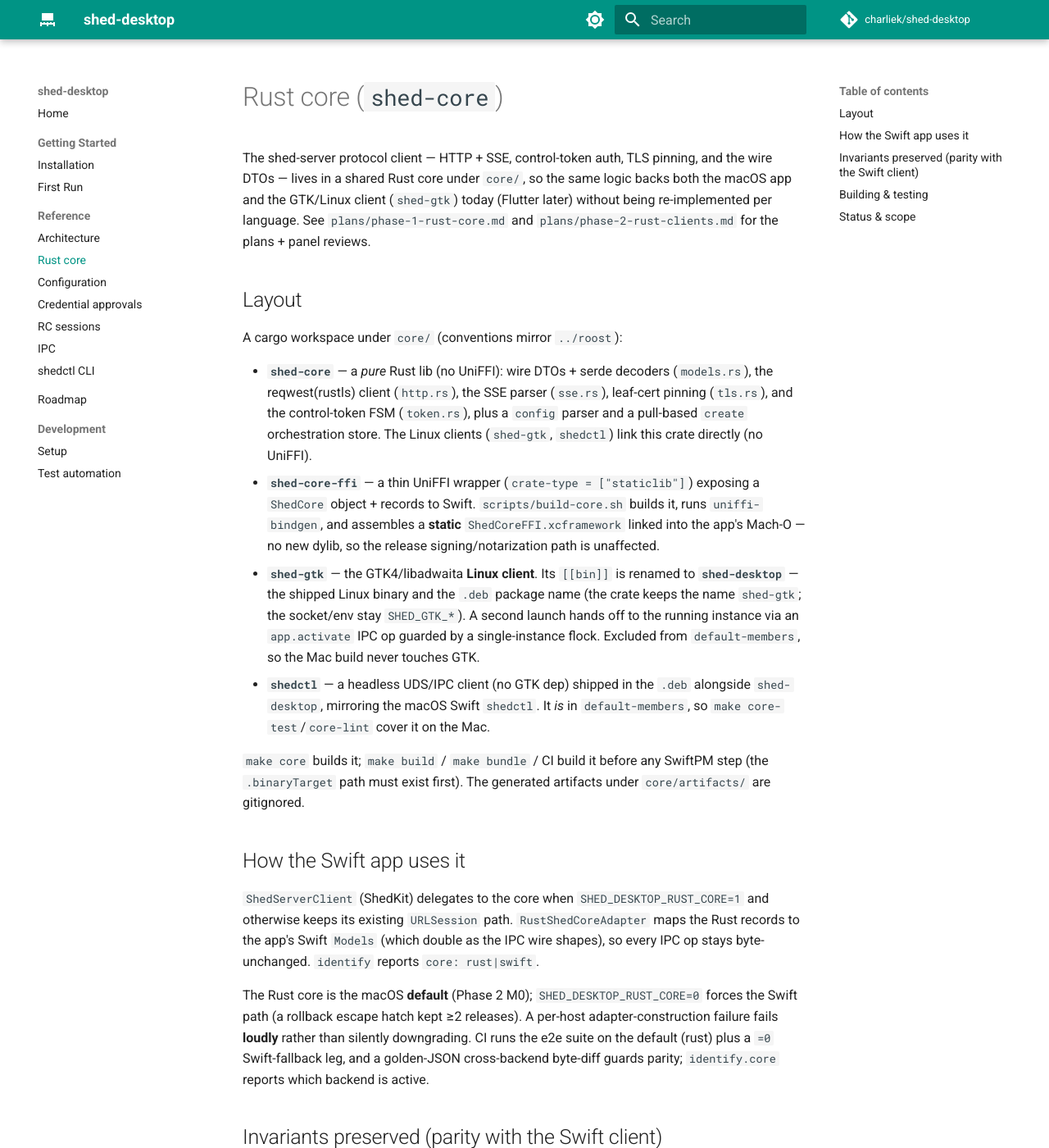
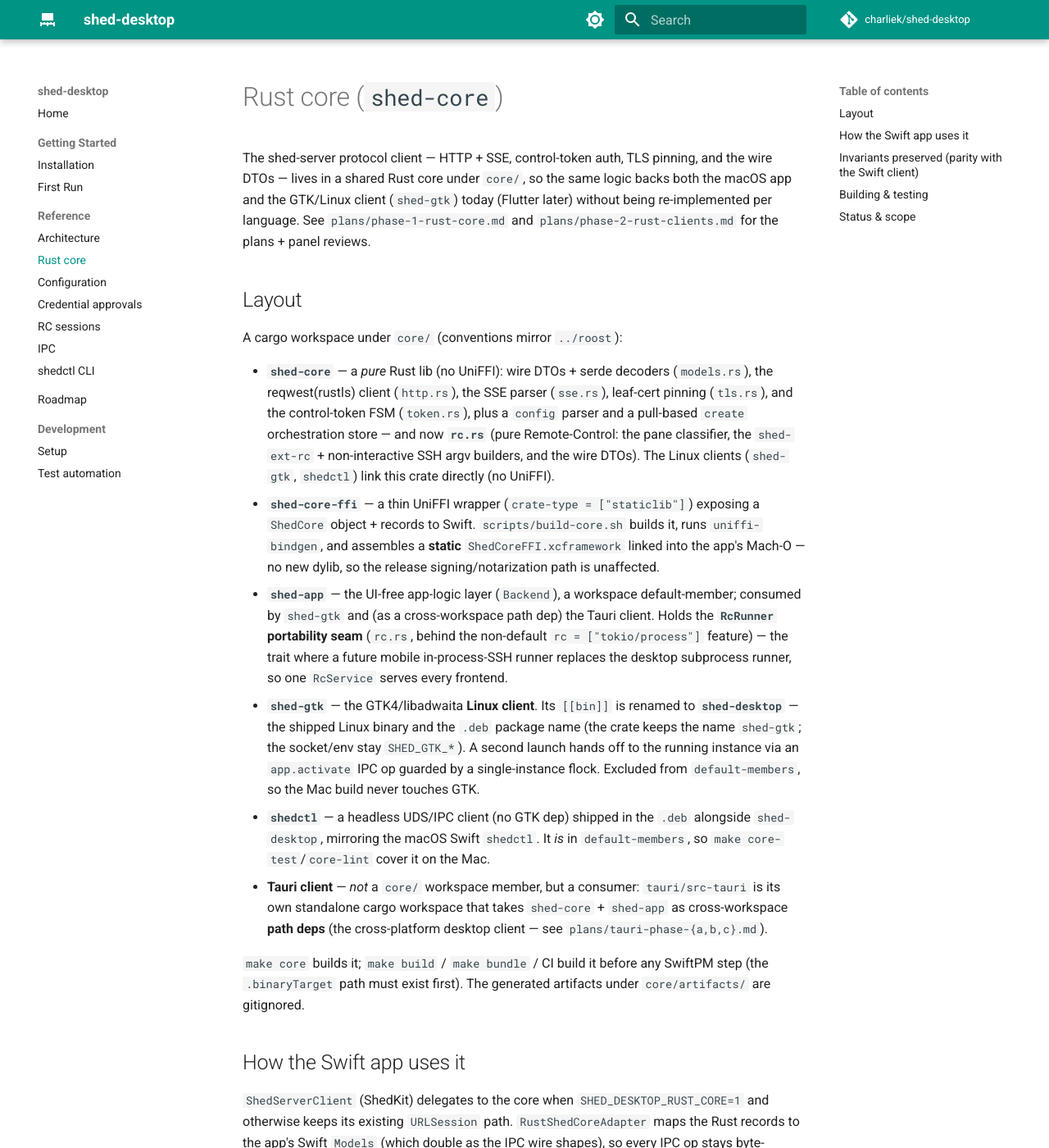
Before and after one commit to charliek/shed-desktop, an MkDocs documentation site: the page built from docs/reference/rust-core.md, in a window 1280 px wide and 1400 px high. Shown: the whole window at 82% size. Built offline with MkDocs 1.6.1 and Material for MkDocs 9.7.7, drawn with Linux system fonts in a browser that asks for light colours; comment, search, counter and statistics services are not loaded; some of the changed text lies outside the part shown.

Commit message:
docs(tauri): reflect Batch-2 landed + document shed-app/rc/Tauri; record the B1b popover decision
Docs audit fold (grounded against the branch):
- roadmap.md: the Phase C status now lists the 9 landed milestones (B1a/B1, A1–A3,
  B5, A4, B2, B4) CI-green on PR #29 + the remaining (B1b/B3/launch-at-login/A5-B7)
  + the runbook links; the .deb flip gate reworded to Phase C's flip-ready bar.
- reference/rust-core.md: add shed-core's rc.rs, a new shed-app bullet (the RcRunner
  seam), and the Tauri client as a path-dep consumer; Status mentions the Tauri phases.
- reference/architecture.md: name the Tauri client + shed-app in the multi-client intro.
- reference/ipc.md: fix a stale "RC Session Convention v1" link label → v2.
- plans/tauri-phase-c.md: Status count 6→9, §3.6 Batch-2 retitled LANDED, §7 table marks
  B2/B1/A4/B4 ✅ and adds a B1b ← NEXT row; and record the MAINTAINER DECISION — the
  macOS menu-bar is the RICH Tauri popover (Swift-MenuBarContentView parity), not the
  native-NSStatusItem fallback.

Co-Authored-By: Claude Opus 4.8 (1M context) <noreply@anthropic.com>
Claude-Session: https://claude.ai/code/session_01PneTnYtnzzNzpFLQxU7X2U

```diff
--- a/docs/reference/rust-core.md
+++ b/docs/reference/rust-core.md
@@ -14,12 +14,20 @@ A cargo workspace under `core/` (conventions mirror `../roost`):
   (`models.rs`), the reqwest(rustls) client (`http.rs`), the SSE parser
   (`sse.rs`), leaf-cert pinning (`tls.rs`), and the control-token FSM
   (`token.rs`), plus a `config` parser and a pull-based `create` orchestration
-  store. The Linux clients (`shed-gtk`, `shedctl`) link this crate directly (no UniFFI).
+  store — and now **`rc.rs`** (pure Remote-Control: the pane classifier, the
+  `shed-ext-rc` + non-interactive SSH argv builders, and the wire DTOs). The Linux
+  clients (`shed-gtk`, `shedctl`) link this crate directly (no UniFFI).
 - **`shed-core-ffi`** — a thin UniFFI wrapper (`crate-type = ["staticlib"]`)
   exposing a `ShedCore` object + records to Swift. `scripts/build-core.sh` builds
   it, runs `uniffi-bindgen`, and assembles a **static** `ShedCoreFFI.xcframework`
   linked into the app's Mach-O — no new dylib, so the release
   signing/notarization path is unaffected.
+- **`shed-app`** — the UI-free app-logic layer (`Backend`), a workspace
+  default-member; consumed by `shed-gtk` and (as a cross-workspace path dep) the
+  Tauri client. Holds the **`RcRunner` portability seam** (`rc.rs`, behind the
+  non-default `rc = ["tokio/process"]` feature) — the trait where a future mobile
+  in-process-SSH runner replaces the desktop subprocess runner, so one
+  `RcService` serves every frontend.
 - **`shed-gtk`** — the GTK4/libadwaita **Linux client**. Its `[[bin]]` is renamed to
   **`shed-desktop`** — the shipped Linux binary and the `.deb` package name (the crate keeps
   the name `shed-gtk`; the socket/env stay `SHED_GTK_*`). A second launch hands off to the
@@ -28,6 +36,10 @@ A cargo workspace under `core/` (conventions mirror `../roost`):
 - **`shedctl`** — a headless UDS/IPC client (no GTK dep) shipped in the `.deb` alongside
   `shed-desktop`, mirroring the macOS Swift `shedctl`. It *is* in `default-members`, so `make
   core-test`/`core-lint` cover it on the Mac.
+- **Tauri client** — *not* a `core/` workspace member, but a consumer:
+  `tauri/src-tauri` is its own standalone cargo workspace that takes `shed-core` +
+  `shed-app` as cross-workspace **path deps** (the cross-platform desktop client —
+  see `plans/tauri-phase-{a,b,c}.md`).
 
 `make core` builds it; `make build` / `make bundle` / CI build it before any
 SwiftPM step (the `.binaryTarget` path must exist first). The generated artifacts
@@ -88,4 +100,7 @@ multi-host fetches); the release pipeline is `create-release → mac + linux →
 dispatch` (see `RELEASING.md` and `plans/phase-3-enhancements.md`). Deferred to
 `plans/phase-4-rust-core-only.md`: retiring the Swift `URLSession` path + unifying config via
 the FFI. Still deferred: the GTK approval pane (M6) and absorbing/rewriting the credential
-broker in Rust (the final consolidation).
+broker in Rust (the final consolidation). A Tauri cross-platform client (`tauri/`) is now
+built on `shed-core` + `shed-app` — Phases A (read/lifecycle/create) + B (the approval spine)
+are merged; Phase C (tray, the Agents/RC pane, mac parity, hardening) is in progress on
+`tauri-phase-c`. See `plans/tauri-phase-{a,b,c}.md`.
```
Also changed, not shown: docs/reference/architecture.md (+3 -1 lines), docs/reference/ipc.md (+1 -1 lines), docs/roadmap.md (+9 -4 lines), plans/tauri-phase-c.md (+25 -16 lines).
